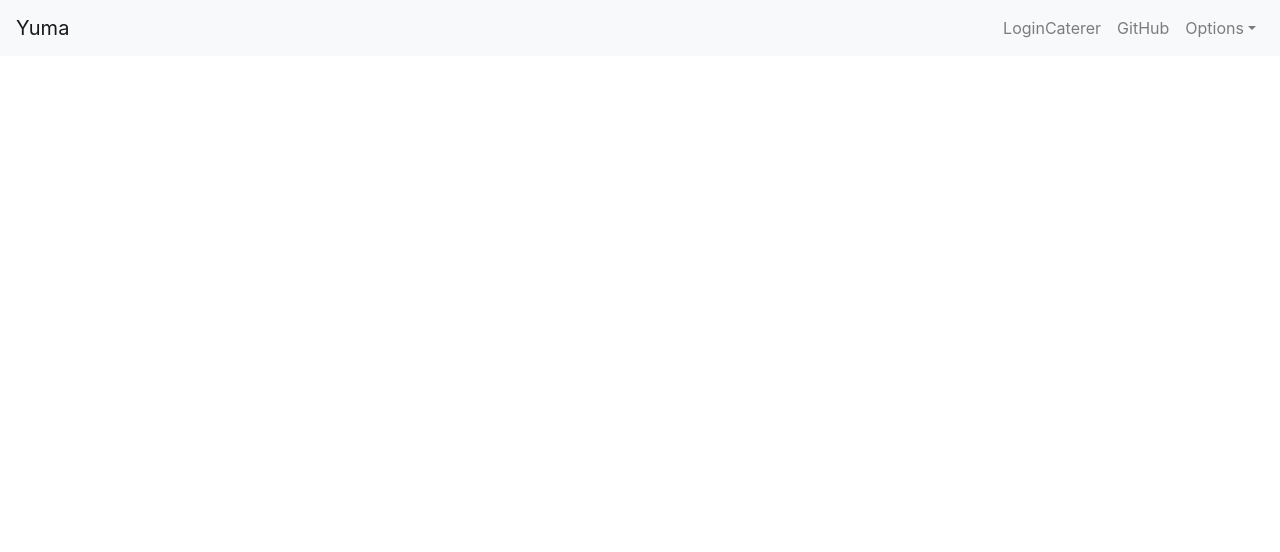
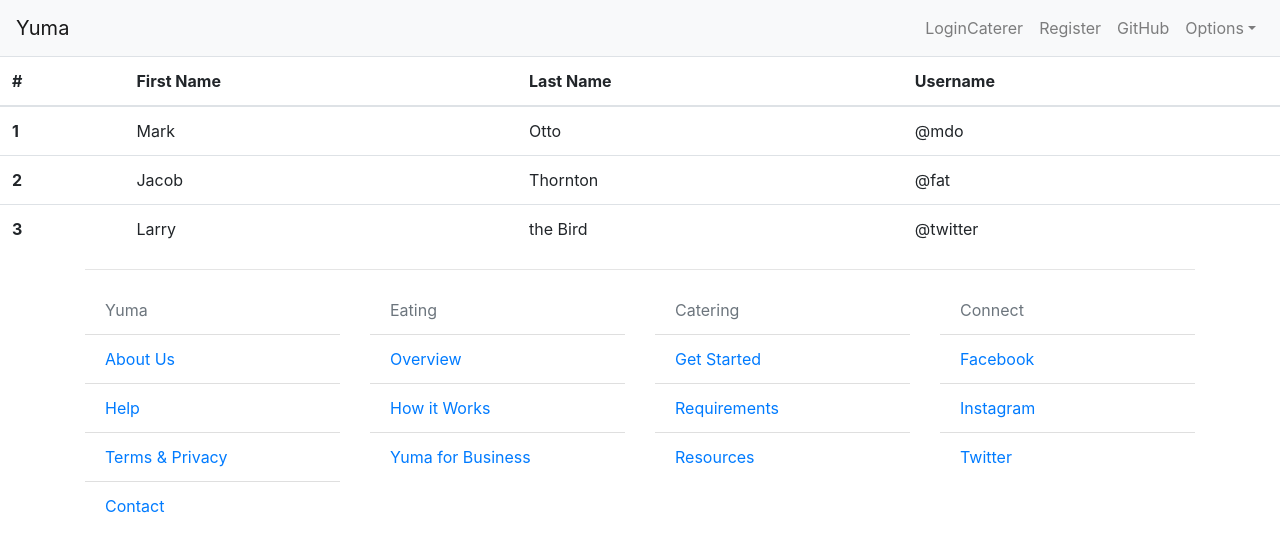
Before and after one commit to faisalhabibgit/Yuma, a React (Create React App) app in the folder frontend/: page /Test in a window 1280 px wide. Shown: the top 552 px of the page. Built offline with nearby package versions, Linux system fonts and the light colour scheme.

Commit message:
functional footer and nav, but the layout is a little off...

```diff
--- a/frontend/src/App.js
+++ b/frontend/src/App.js
@@ -1,18 +1,32 @@
 import React, { Component } from 'react';
-import { BrowserRouter, Route, Link } from "react-router-dom";
+import { BrowserRouter, Route, Switch } from "react-router-dom";
 
 import LoginCaterer from './component/LoginCaterer';
 import Registration from './component/Registration';
-import ForgotPassword from './component/ForgotPassword';
 import Navigation from './component/Navigation'
+import Footer from './component/Footer'
+import Error from './component/Error'
+import Home from './component/Home'
+import Test from './component/Test'
 
 class App extends Component {
 
   render() {
     return (
-      <div>
-        <Navigation/>
-      </div>
+      <BrowserRouter>
+        <div>
+          <link rel="stylesheet" href="https://maxcdn.bootstrapcdn.com/bootstrap/4.0.0/css/bootstrap.min.css"></link>
+          <Navigation />
+          <Switch>
+          <Route path="/" component={Home} exact />
+          <Route path="/LoginCaterer" component={LoginCaterer} />
+          <Route path="/Registration" component={Registration} />
+          <Route path="/Test" component={Test} />
+          <Route component={Error} />
+          </Switch>
+          <Footer/>
+        </div>
+      </BrowserRouter>
     );
   }
 }
--- /dev/null
+++ b/frontend/src/component/Error.js
@@ -0,0 +1,13 @@
+import React from 'react';
+import { Alert } from 'reactstrap';
+
+const Error = () => {
+    return (
+        <Alert color="danger">
+            Error 404 - Bruh, you lost?
+        </Alert>
+
+    );
+};
+
+export default Error;
--- /dev/null
+++ b/frontend/src/component/Footer.js
@@ -0,0 +1,50 @@
+import React, { Component } from 'react';
+import { Container, Row, Col, ListGroup, ListGroupItem} from 'reactstrap';
+
+class Footer extends Component {
+
+    render() {
+        return (
+            <Container>
+                <hr/>
+                <Row>
+                    <Col>
+                    <ListGroup flush>
+                        <ListGroupItem disabled tag="a" href="#">Yuma</ListGroupItem>
+                        <ListGroupItem tag="a" href="#">About Us</ListGroupItem>
+                        <ListGroupItem tag="a" href="#">Help</ListGroupItem>
+                        <ListGroupItem tag="a" href="#">Terms & Privacy</ListGroupItem>
+                        <ListGroupItem tag="a" href="#">Contact</ListGroupItem>
+                    </ListGroup>
+                    </Col>
+                    <Col>
+                    <ListGroup flush>
+                    <ListGroupItem disabled tag="a" href="#">Eating</ListGroupItem>
+                        <ListGroupItem tag="a" href="#">Overview</ListGroupItem>
+                        <ListGroupItem tag="a" href="#">How it Works</ListGroupItem>
+                        <ListGroupItem tag="a" href="#">Yuma for Business</ListGroupItem>
+                    </ListGroup>
+                    </Col>
+                    <Col>
+                    <ListGroup flush>
+                    <ListGroupItem disabled tag="a" href="#">Catering</ListGroupItem>
+                        <ListGroupItem tag="a" href="#">Get Started</ListGroupItem>
+                        <ListGroupItem tag="a" href="#">Requirements</ListGroupItem>
+                        <ListGroupItem tag="a" href="#">Resources</ListGroupItem>
+                    </ListGroup>
+                    </Col>
+                    <Col>
+                    <ListGroup flush>
+                    <ListGroupItem disabled tag="a" href="#">Connect</ListGroupItem>
+                        <ListGroupItem tag="a" href="#">Facebook</ListGroupItem>
+                        <ListGroupItem tag="a" href="#">Instagram</ListGroupItem>
+                        <ListGroupItem tag="a" href="#">Twitter</ListGroupItem>
+                    </ListGroup>
+                    </Col>
+                </Row>
+            </Container>
+        );
+    }
+}
+
+export default Footer;
--- /dev/null
+++ b/frontend/src/component/Home.js
@@ -0,0 +1,100 @@
+import React, { Component } from 'react';
+
+import {
+    Carousel,
+    CarouselItem,
+    CarouselControl,
+    CarouselIndicators,
+    CarouselCaption,
+} from 'reactstrap';
+
+const items = [
+    {
+        src: 'http://images.dailyhive.com/20180605073010/Pulled-Chicken-Quesadilla.jpg',
+        altText: 'Slide 1',
+        caption: 'Pulled Chicken Quesadilla'
+    },
+    {
+        src: 'http://www.gibraltartaxiassociation.com/wp-content/uploads/2017/05/gibraltar-food.jpg',
+        altText: 'Slide 2',
+        caption: 'Gibraltar Shrimp'
+    },
+    {
+        src: 'https://learn.compactappliance.com/wp-content/uploads/2016/01/dehydrated-tomatoes.jpg',
+        altText: 'Slide 3',
+        caption: 'Dehydrated Tomatoes'
+    }
+];
+
+class Home extends Component {
+    constructor(props) {
+        super(props);
+        this.state = { activeIndex: 0 };
+        this.next = this.next.bind(this);
+        this.previous = this.previous.bind(this);
+        this.goToIndex = this.goToIndex.bind(this);
+        this.onExiting = this.onExiting.bind(this);
+        this.onExited = this.onExited.bind(this);
+    }
+
+    onExiting() {
+        this.animating = true;
+    }
+
+    onExited() {
+        this.animating = false;
+    }
+
+    next() {
+        if (this.animating) return;
+        const nextIndex = this.state.activeIndex === items.length - 1 ? 0 : this.state.activeIndex + 1;
+        this.setState({ activeIndex: nextIndex });
+    }
+
+    previous() {
+        if (this.animating) return;
+        const nextIndex = this.state.activeIndex === 0 ? items.length - 1 : this.state.activeIndex - 1;
+        this.setState({ activeIndex: nextIndex });
+    }
+
+    goToIndex(newIndex) {
+        if (this.animating) return;
+        this.setState({ activeIndex: newIndex });
+    }
+
+    render() {
+
+        const { activeIndex } = this.state;
+
+        const slides = items.map((item) => {
+            return (
+                <CarouselItem
+                    onExiting={this.onExiting}
+                    onExited={this.onExited}
+                    key={item.src}
+                >
+                    <img src={item.src} alt={item.altText} />
+                    <CarouselCaption captionText={item.caption} captionHeader={item.caption} />
+                </CarouselItem>
+            );
+        });
+
+        return (
+            <Carousel
+                activeIndex={activeIndex}
+                next={this.next}
+                previous={this.previous}
+            >
+                <CarouselIndicators items={items} activeIndex={activeIndex} onClickHandler={this.goToIndex} />
+                {slides}
+                <CarouselControl direction="prev" directionText="Previous" onClickHandler={this.previous} />
+                <CarouselControl direction="next" directionText="Next" onClickHandler={this.next} />
+            </Carousel>
+        );
+
+    }
+
+}
+
+
+export default Home;
--- a/frontend/src/component/Navigation.js
+++ b/frontend/src/component/Navigation.js
@@ -1,8 +1,5 @@
 import React, { Component } from 'react';
-import { BrowserRouter, Route, Link } from "react-router-dom";
-
-import LoginCaterer from './LoginCaterer';
-import Registration from './Registration';
+import { Link } from "react-router-dom";
 
 import {
     Collapse,
@@ -15,7 +12,8 @@ import {
     UncontrolledDropdown,
     DropdownToggle,
     DropdownMenu,
-    DropdownItem } from 'reactstrap';
+    DropdownItem
+} from 'reactstrap';
 
 class Navigation extends Component {
 
@@ -33,15 +31,8 @@ class Navigation extends Component {
         });
     }
 
-    render(){
+    render() {
         return (
-        <BrowserRouter>
-<html>
-  <head>
-    <link rel="stylesheet" href= "https://maxcdn.bootstrapcdn.com/bootstrap/4.0.0/css/bootstrap.min.css">
-    </link>
-  </head>
-  <body>
             <Navbar color="light" light expand="md">
                 <NavbarBrand href="/">Yuma</NavbarBrand>
                 <NavbarToggler onClick={this.toggle} />
@@ -49,6 +40,9 @@ class Navigation extends Component {
                     <Nav className="ml-auto" navbar>
                         <NavItem>
                             <NavLink tag={Link} to="/LoginCaterer">LoginCaterer</NavLink>
+                        </NavItem>
+                        <NavItem>
+                            <NavLink tag={Link} to="/Registration">Register</NavLink>
                         </NavItem>
                         <NavItem>
                             <NavLink href="https://github.com/faisalhabibgit/Yuma">GitHub</NavLink>
@@ -73,13 +67,6 @@ class Navigation extends Component {
                     </Nav>
                 </Collapse>
             </Navbar>
-  </body>
-
-
-    <Route exact path="/LoginCaterer" component={LoginCaterer}/>
-    <Route path="/Registration" component={Registration}/>
-</html>
-</BrowserRouter>
         );
     }
 }
--- /dev/null
+++ b/frontend/src/component/Test.js
@@ -0,0 +1,41 @@
+import React, { Component } from 'react';
+import { Table } from 'reactstrap';
+
+class Test extends Component {
+  render() {
+    return (
+    <Table>
+        <thead>
+          <tr>
+            <th>#</th>
+            <th>First Name</th>
+            <th>Last Name</th>
+            <th>Username</th>
+          </tr>
+        </thead>
+        <tbody>
+          <tr>
+            <th scope="row">1</th>
+            <td>Mark</td>
+            <td>Otto</td>
+            <td>@mdo</td>
+          </tr>
+          <tr>
+            <th scope="row">2</th>
+            <td>Jacob</td>
+            <td>Thornton</td>
+            <td>@fat</td>
+          </tr>
+          <tr>
+            <th scope="row">3</th>
+            <td>Larry</td>
+            <td>the Bird</td>
+            <td>@twitter</td>
+          </tr>
+        </tbody>
+      </Table>
+    );
+  }
+}
+
+export default Test;
```
Lines whose indentation alone changed are shown as unchanged.
